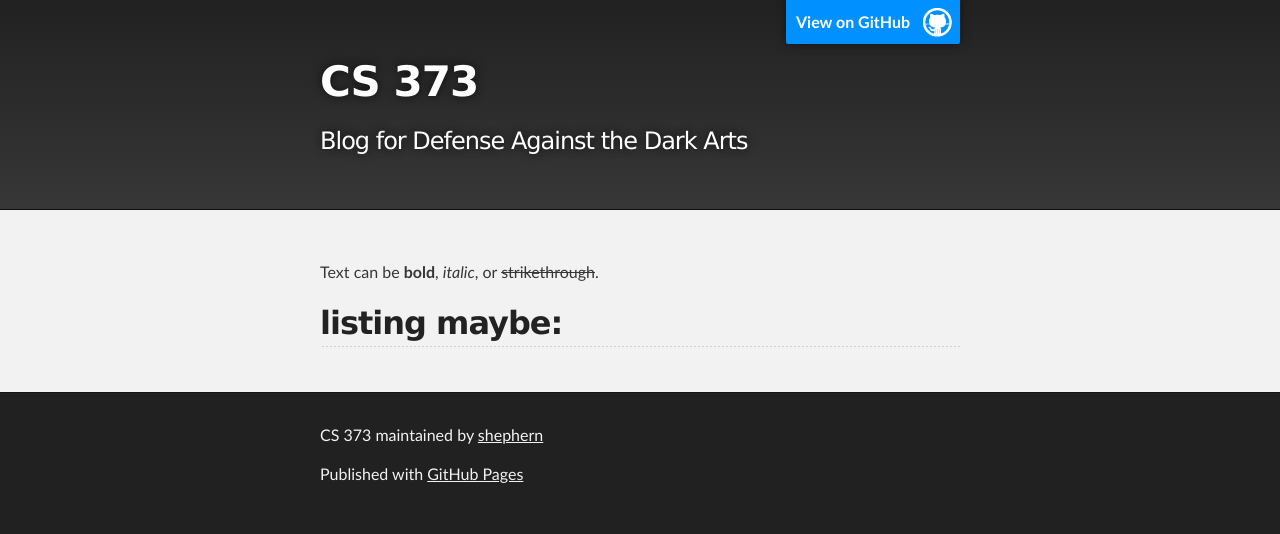
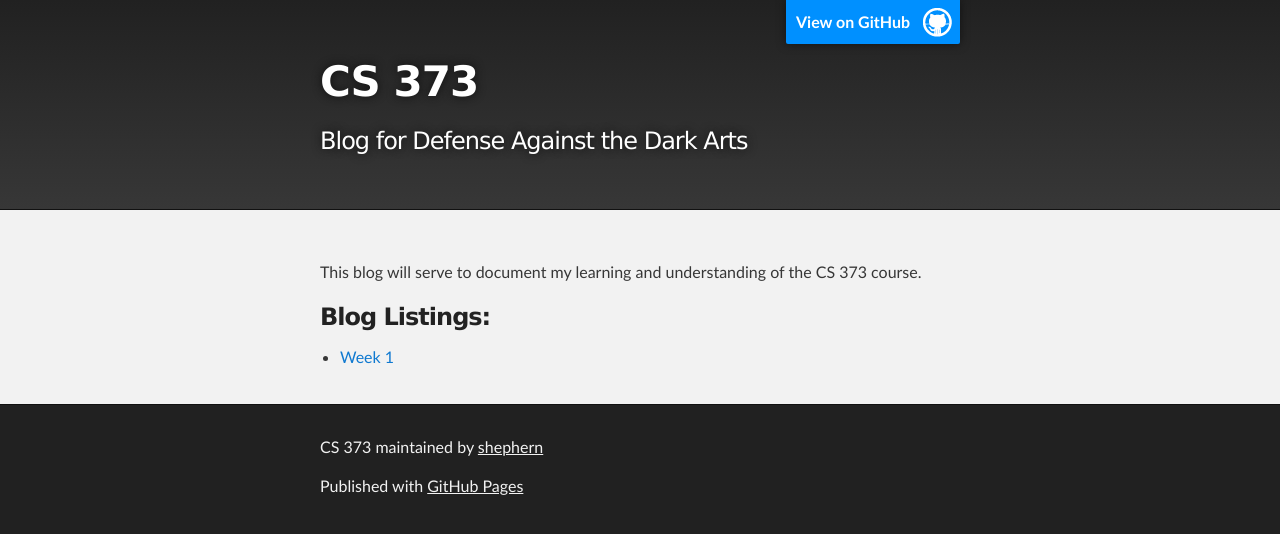
Before and after one commit to shephern/CS373, a Jekyll site: the page built from docs/index.md, in a window 1280 px wide. Shown: the top 534 px of the page. Built offline with Jekyll 4.4.1, drawn with Linux system fonts in a browser that asks for light colours.

Commit message:
More editing

```diff
--- a/docs/index.md
+++ b/docs/index.md
@@ -1,7 +1,9 @@
 ---
-layout: home
+layout: default
 ---
 
-Text can be **bold**, _italic_, or ~~strikethrough~~.
+This blog will serve to document my learning and understanding of the CS 373 course.
 
-## listing maybe:
+### Blog Listings:
+
+ - [Week 1](./basics-of-malware.html)
```
Also changed, not shown: docs/basics-of-malware.md (added, +68 -0 lines).
